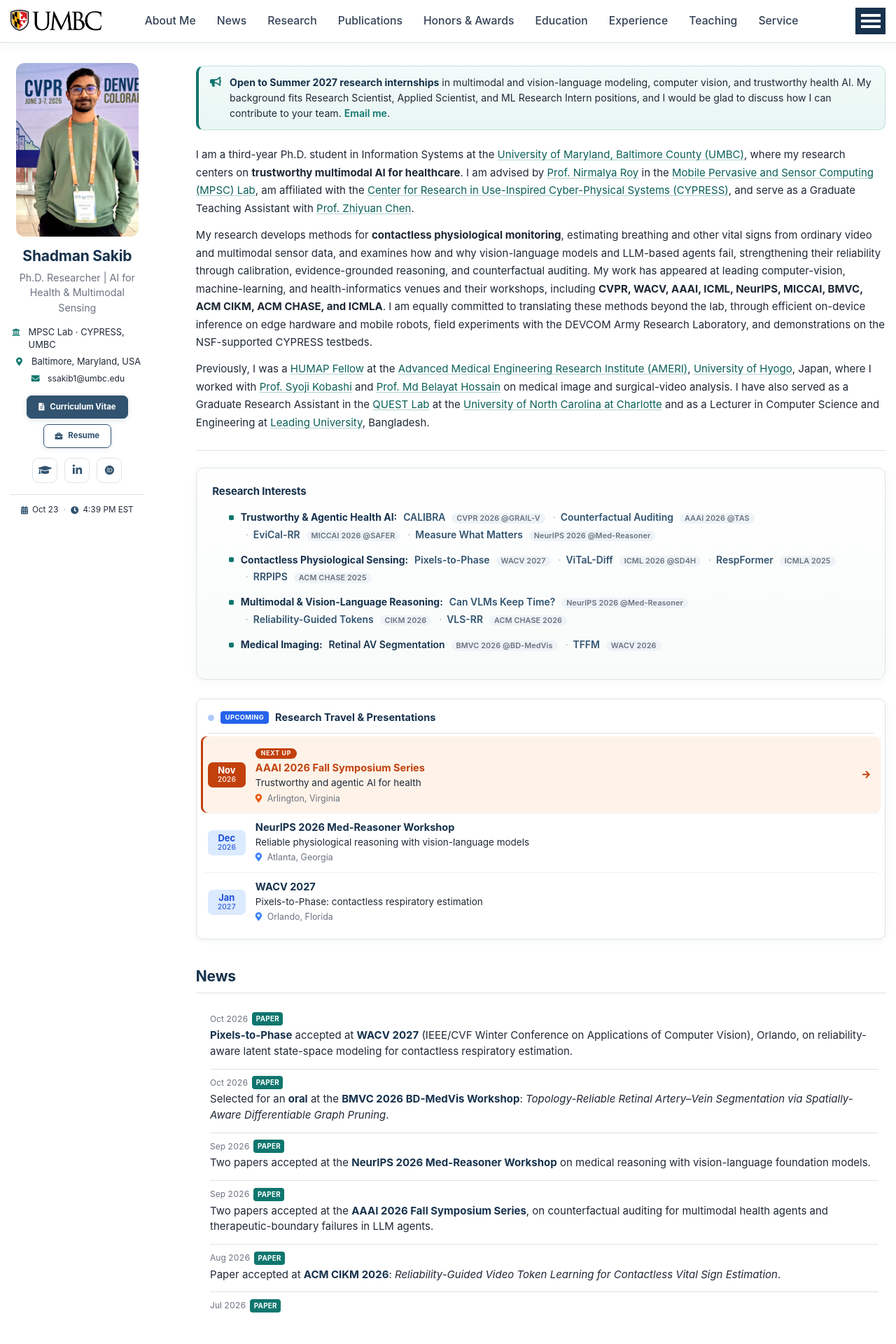
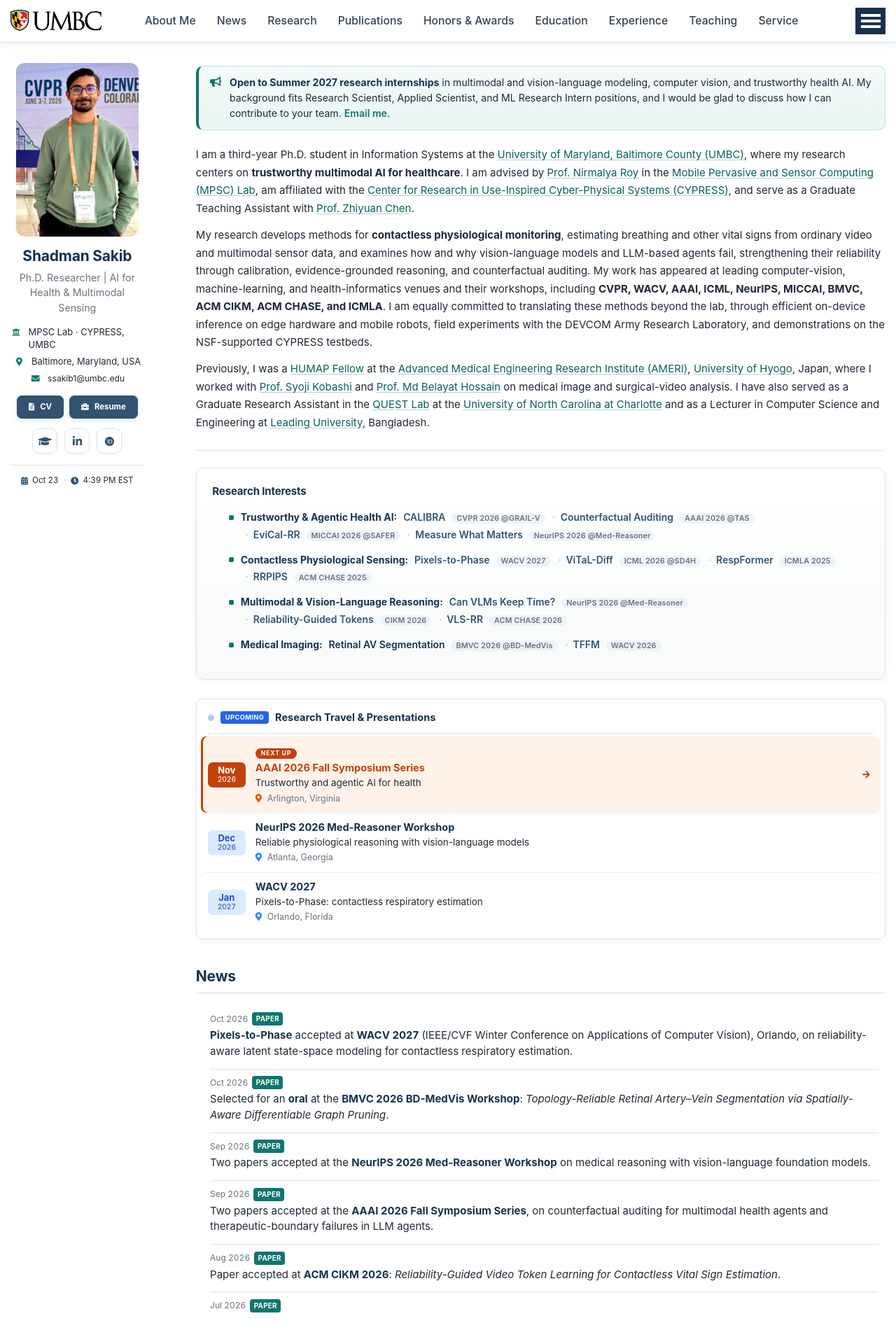
Before and after one commit to sakibshadman/sakibshadman.github.io, a Jekyll site: the page built from _pages/about.md, in a window 1280 px wide. Shown: the top 1920 px of the page at 70% size. Built offline with Jekyll 4.4.1, drawn with Linux system fonts in a browser that asks for light colours; some web fonts are replaced.

Commit message:
Add files via upload

```diff
--- a/_includes/author-profile.html
+++ b/_includes/author-profile.html
@@ -83,12 +83,12 @@
         target="_blank"
         rel="noopener noreferrer">
         <i class="fas fa-file-alt" aria-hidden="true"></i>
-        <span>Curriculum Vitae</span>
+        <span>CV</span>
       </a>
       {% endif %}
       {% if author.resume %}
       <a
-        class="cv-button cv-button--alt"
+        class="cv-button"
         href="{{ author.resume | relative_url }}"
         target="_blank"
         rel="noopener noreferrer">
@@ -134,6 +134,13 @@
       </a>
       {% endif %}
 
+      {% if author.openreview %}
+      <a href="{{ author.openreview }}" target="_blank" rel="noopener noreferrer"
+         aria-label="OpenReview" data-tip="OpenReview">
+        <i class="fas fa-comment-dots" aria-hidden="true"></i>
+      </a>
+      {% endif %}
+
     </div>
 
 
```
